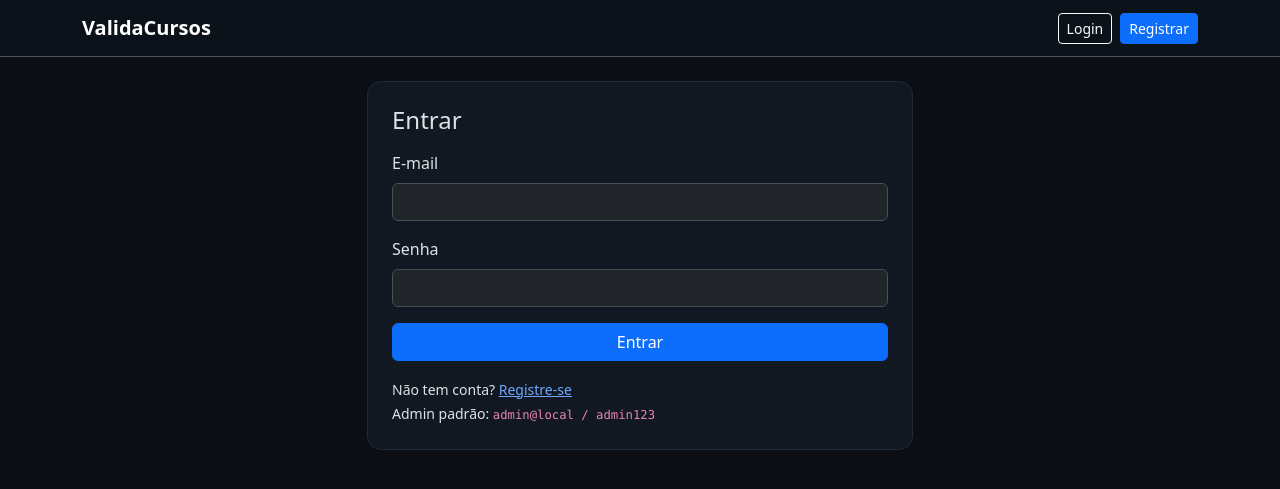
After one commit to davigouvea/validacursos, a Flask app: page /login in a window 1280 px wide. The commit adds this page. Shown: the top 489 px of the page. Run offline with Flask 3, Linux system fonts and the light colour scheme; some libraries are stand-ins or nearby versions.

Commit message:
Tela de login arrumada

```diff
--- a/app.py
+++ b/app.py
@@ -2,9 +2,15 @@ import os
 import json
 import uuid
 import joblib
+import sqlite3
 import numpy as np
 import pandas as pd
-from flask import Flask, render_template, request, redirect, url_for, flash, jsonify
+from functools import wraps
+from werkzeug.security import generate_password_hash, check_password_hash
+from flask import (
+    Flask, render_template, request, redirect, url_for,
+    flash, jsonify, session
+)
 from sklearn.model_selection import train_test_split
 from sklearn.preprocessing import StandardScaler
 from sklearn.compose import ColumnTransformer
@@ -15,13 +21,15 @@ from sklearn.tree import DecisionTreeRegressor, DecisionTreeClassifier
 from sklearn.neighbors import KNeighborsRegressor, KNeighborsClassifier
 from sklearn.ensemble import RandomForestRegressor, RandomForestClassifier
 
-# ===================== Configuração básica =====================
-BASE_DIR = os.path.abspath(os.path.dirname(__file__))
+# ===================== Config básica e caminhos =====================
+BASE_DIR  = os.path.abspath(os.path.dirname(__file__))
 UPLOAD_DIR = os.path.join(BASE_DIR, "data", "uploads")
 MODEL_DIR  = os.path.join(BASE_DIR, "models", "store")
+DB_PATH    = os.path.join(BASE_DIR, "data", "app.db")
 
 os.makedirs(UPLOAD_DIR, exist_ok=True)
 os.makedirs(MODEL_DIR,  exist_ok=True)
+os.makedirs(os.path.join(BASE_DIR, "data"), exist_ok=True)
 
 ALLOWED_EXT = {".csv"}
 
@@ -29,7 +37,6 @@ def allowed_file(filename):
     return os.path.splitext(filename)[1].lower() in ALLOWED_EXT
 
 def dataset_path():
-    """ Retorna o último csv salvo, se existir. """
     files = sorted([f for f in os.listdir(UPLOAD_DIR) if f.endswith(".csv")])
     if not files:
         return None
@@ -42,7 +49,64 @@ def load_df():
     df = pd.read_csv(path)
     return df, path
 
-# ===================== Gráficos (Plotly JSON) =====================
+# ===================== DB de usuários (SQLite) =====================
+def get_conn():
+    return sqlite3.connect(DB_PATH)
+
+def init_db():
+    with get_conn() as con:
+        cur = con.cursor()
+        cur.execute("""
+        CREATE TABLE IF NOT EXISTS users (
+            id INTEGER PRIMARY KEY AUTOINCREMENT,
+            name TEXT NOT NULL,
+            email TEXT UNIQUE NOT NULL,
+            password_hash TEXT NOT NULL,
+            role TEXT NOT NULL DEFAULT 'user'
+        );
+        """)
+        # seed admin
+        cur.execute("SELECT id FROM users WHERE email=?", ("admin@local",))
+        if not cur.fetchone():
+            cur.execute(
+                "INSERT INTO users (name, email, password_hash, role) VALUES (?, ?, ?, ?)",
+                ("Administrador", "admin@local", generate_password_hash("admin123"), "admin")
+            )
+        con.commit()
+
+def find_user_by_email(email):
+    with get_conn() as con:
+        cur = con.cursor()
+        cur.execute("SELECT id, name, email, password_hash, role FROM users WHERE email=?", (email,))
+        row = cur.fetchone()
+        if row:
+            return {"id": row[0], "name": row[1], "email": row[2], "password_hash": row[3], "role": row[4]}
+        return None
+
+def find_user_by_id(uid):
+    with get_conn() as con:
+        cur = con.cursor()
+        cur.execute("SELECT id, name, email, role FROM users WHERE id=?", (uid,))
+        row = cur.fetchone()
+        if row:
+            return {"id": row[0], "name": row[1], "email": row[2], "role": row[3]}
+        return None
+
+# ===================== Auth helpers =====================
+def login_required(view_func):
+    @wraps(view_func)
+    def wrapper(*args, **kwargs):
+        if not session.get("user_id"):
+            flash("Faça login para acessar.", "warning")
+            return redirect(url_for("login", next=request.path))
+        return view_func(*args, **kwargs)
+    return wrapper
+
+def current_user():
+    uid = session.get("user_id")
+    return find_user_by_id(uid) if uid else None
+
+# ===================== Plotly (JSON) =====================
 def fig_bar_counts(df, col):
     vc = df[col].value_counts().head(15)
     return {
@@ -54,8 +118,7 @@ def fig_bar_counts(df, col):
         }],
         "layout": {
             "title": f"Distribuição — {col}",
-            "xaxis": {"title": col},
-            "yaxis": {"title": "Contagem"},
+            "xaxis": {"title": col}, "yaxis": {"title": "Contagem"},
             "margin": {"l":50,"r":20,"t":40,"b":80},
             "paper_bgcolor":"#0c121a", "plot_bgcolor":"#0c121a",
             "font":{"color":"#e9eef3"}
@@ -73,8 +136,7 @@ def fig_pie_share(df, col):
         }],
         "layout": {
             "title": f"Participação — {col}",
-            "paper_bgcolor":"#0c121a",
-            "font":{"color":"#e9eef3"}
+            "paper_bgcolor":"#0c121a", "font":{"color":"#e9eef3"}
         }
     }
 
@@ -83,28 +145,21 @@ def fig_scatter(df, x, y, color=None):
     if color and color in df.columns:
         for g, d in df.groupby(color):
             data.append({
-                "type": "scatter",
-                "mode": "markers",
-                "name": str(g),
-                "x": d[x].tolist(),
-                "y": d[y].tolist(),
+                "type": "scatter", "mode": "markers", "name": str(g),
+                "x": d[x].tolist(), "y": d[y].tolist(),
                 "marker": {"size": 9, "line": {"width": 0.5, "color": "#000"}}
             })
     else:
         data.append({
-            "type": "scatter",
-            "mode": "markers",
-            "name": "dados",
-            "x": df[x].tolist(),
-            "y": df[y].tolist(),
+            "type": "scatter", "mode": "markers", "name": "dados",
+            "x": df[x].tolist(), "y": df[y].tolist(),
             "marker": {"size": 9, "color":"#27ae60", "line": {"width": 0.5, "color": "#000"}}
         })
     return {
         "data": data,
         "layout": {
             "title": f"Dispersão — {x} × {y}",
-            "xaxis": {"title": x},
-            "yaxis": {"title": y},
+            "xaxis": {"title": x}, "yaxis": {"title": y},
             "paper_bgcolor":"#0c121a","plot_bgcolor":"#0c121a",
             "font":{"color":"#e9eef3"}
         }
@@ -130,39 +185,28 @@ def fig_corr_heatmap(df):
         }
     }
 
-# ===================== Treino / Predição ML =====================
+# ===================== ML =====================
 def build_model(task, model_name):
     if task == "regressao":
-        if model_name == "LinearRegression":
-            return LinearRegression()
-        if model_name == "DecisionTree":
-            return DecisionTreeRegressor(random_state=42)
-        if model_name == "KNN":
-            return KNeighborsRegressor(n_neighbors=5)
-        if model_name == "RandomForest":
-            return RandomForestRegressor(n_estimators=200, random_state=42)
+        if model_name == "LinearRegression": return LinearRegression()
+        if model_name == "DecisionTree":     return DecisionTreeRegressor(random_state=42)
+        if model_name == "KNN":              return KNeighborsRegressor(n_neighbors=5)
+        if model_name == "RandomForest":     return RandomForestRegressor(n_estimators=200, random_state=42)
     else:
-        if model_name == "LogisticRegression":
-            return LogisticRegression(max_iter=1000)
-        if model_name == "DecisionTree":
-            return DecisionTreeClassifier(random_state=42)
-        if model_name == "KNN":
-            return KNeighborsClassifier(n_neighbors=7)
-        if model_name == "RandomForest":
-            return RandomForestClassifier(n_estimators=300, random_state=42)
+        if model_name == "LogisticRegression": return LogisticRegression(max_iter=1000)
+        if model_name == "DecisionTree":       return DecisionTreeClassifier(random_state=42)
+        if model_name == "KNN":                return KNeighborsClassifier(n_neighbors=7)
+        if model_name == "RandomForest":       return RandomForestClassifier(n_estimators=300, random_state=42)
     raise ValueError("Modelo não suportado")
 
 def infer_task(df, target_col):
-    if pd.api.types.is_numeric_dtype(df[target_col]):
-        return "regressao"
-    return "classificacao"
+    return "regressao" if pd.api.types.is_numeric_dtype(df[target_col]) else "classificacao"
 
 def train_model(df, target_col, features, model_name):
     task = infer_task(df, target_col)
     X = df[features].copy()
     y = df[target_col].copy()
 
-    # Identifica tipos
     num_cols = X.select_dtypes(include=["number"]).columns.tolist()
     cat_cols = [c for c in X.columns if c not in num_cols]
 
@@ -177,7 +221,6 @@ def train_model(df, target_col, features, model_name):
     model = build_model(task, model_name)
     pipe = Pipeline(steps=[("prep", pre), ("model", model)])
 
-    # Split
     X_train, X_test, y_train, y_test = train_test_split(
         X, y, test_size=0.25, random_state=42, stratify=y if task=="classificacao" else None
     )
@@ -185,30 +228,17 @@ def train_model(df, target_col, features, model_name):
     y_pred = pipe.predict(X_test)
 
     if task == "regressao":
-        metrics = {
-            "r2": round(float(r2_score(y_test, y_pred)), 4),
-            "mae": round(float(mean_absolute_error(y_test, y_pred)), 4)
-        }
+        metrics = {"r2": round(float(r2_score(y_test, y_pred)),4),
+                   "mae": round(float(mean_absolute_error(y_test, y_pred)),4)}
     else:
-        if pd.api.types.is_numeric_dtype(y_test):
-            y_bin = y_test
-        else:
-            y_bin = y_test
-        metrics = {
-            "acc": round(float(accuracy_score(y_test, y_pred)), 4),
-            "f1": round(float(f1_score(y_test, y_pred, average="weighted")), 4)
-        }
+        metrics = {"acc": round(float(accuracy_score(y_test, y_pred)),4),
+                   "f1":  round(float(f1_score(y_test, y_pred, average="weighted")),4)}
 
-    # Persistência
     model_id = f"{model_name}_{uuid.uuid4().hex[:8]}"
     joblib.dump({
-        "pipeline": pipe,
-        "task": task,
-        "target": target_col,
-        "features": features,
-        "metrics": metrics
+        "pipeline": pipe, "task": task, "target": target_col,
+        "features": features, "metrics": metrics
     }, os.path.join(MODEL_DIR, f"{model_id}.joblib"))
-
     return model_id, metrics, task
 
 def list_models():
@@ -234,22 +264,65 @@ def predict_with_model(model_id, payload):
     if not os.path.exists(pth):
         return {"error": "modelo não encontrado"}
     meta = joblib.load(pth)
-    pipe = meta["pipeline"]
-    task = meta["task"]
-    feats = meta["features"]
-
+    pipe = meta["pipeline"]; feats = meta["features"]; task = meta["task"]
     X = pd.DataFrame([payload])[feats]
     pred = pipe.predict(X)[0]
-    return {
-        "task": task,
-        "prediction": float(pred) if isinstance(pred, (np.floating, float, int)) else str(pred)
-    }
+    return {"task": task, "prediction": float(pred) if isinstance(pred, (np.floating, float, int)) else str(pred)}
 
-# ===================== Flask =====================
+# ===================== Flask App =====================
 app = Flask(__name__)
 app.secret_key = "validacursos-secret"
+init_db()  # cria DB e usuário admin
 
+# -------- Autenticação --------
+@app.route("/login", methods=["GET", "POST"])
+def login():
+    if request.method == "POST":
+        email = request.form.get("email","").strip().lower()
+        pwd   = request.form.get("password","")
+        user = find_user_by_email(email)
+        if not user or not check_password_hash(user["password_hash"], pwd):
+            flash("Credenciais inválidas.", "danger")
+            return redirect(url_for("login"))
+        session["user_id"] = user["id"]
+        session["user_name"] = user["name"]
+        session["user_role"] = user["role"]
+        flash(f"Bem-vindo, {user['name']}!", "success")
+        return redirect(request.args.get("next") or url_for("home"))
+    return render_template("auth_login.html")
+
+@app.route("/register", methods=["GET", "POST"])
+def register():
+    if request.method == "POST":
+        name  = request.form.get("name","").strip()
+        email = request.form.get("email","").strip().lower()
+        pwd   = request.form.get("password","")
+        if not name or not email or not pwd:
+            flash("Preencha todos os campos.", "warning")
+            return redirect(url_for("register"))
+        if find_user_by_email(email):
+            flash("E-mail já cadastrado.", "danger")
+            return redirect(url_for("register"))
+        with get_conn() as con:
+            cur = con.cursor()
+            cur.execute(
+                "INSERT INTO users (name, email, password_hash, role) VALUES (?, ?, ?, ?)",
+                (name, email, generate_password_hash(pwd), "user")
+            )
+            con.commit()
+        flash("Cadastro realizado. Faça login.", "success")
+        return redirect(url_for("login"))
+    return render_template("auth_register.html")
+
+@app.get("/logout")
+def logout():
+    session.clear()
+    flash("Sessão encerrada.", "info")
+    return redirect(url_for("login"))
+
+# -------- Páginas principais (protegidas) --------
 @app.route("/", methods=["GET"])
+@login_required
 def home():
     df, path = load_df()
     have_data = df is not None
@@ -260,9 +333,10 @@ def home():
                            have_data=have_data,
                            path=os.path.basename(path) if path else None,
                            cols=cols, cat_cols=cat_cols, num_cols=num_cols,
-                           models=list_models())
+                           models=list_models(), user=current_user())
 
 @app.post("/upload")
+@login_required
 def upload():
     if "file" not in request.files:
         flash("Nenhum arquivo enviado.", "danger")
@@ -276,57 +350,48 @@ def upload():
         return redirect(url_for("home"))
     dest = os.path.join(UPLOAD_DIR, f"dataset_{uuid.uuid4().hex[:8]}.csv")
     f.save(dest)
-    flash("Upload realizado com sucesso. Dataset atualizado (modelo pode ser re-treinado).", "success")
+    flash("Upload realizado com sucesso. Dataset atualizado.", "success")
     return redirect(url_for("home"))
 
 @app.get("/dashboard")
+@login_required
 def dashboard():
     df, _ = load_df()
     if df is None:
         flash("Carregue um CSV para visualizar o dashboard.", "warning")
         return redirect(url_for("home"))
 
-    # Seleções padrão
     all_cols = df.columns.tolist()
     num_cols = df.select_dtypes(include=["number"]).columns.tolist()
     cat_cols = [c for c in all_cols if c not in num_cols]
 
-    # Gráficos default
     pie_json = json.dumps(fig_pie_share(df, cat_cols[0])) if cat_cols else None
     bar_json = json.dumps(fig_bar_counts(df, cat_cols[0])) if cat_cols else None
-    scatter_json = json.dumps(
-        fig_scatter(df, num_cols[0], num_cols[1], color=cat_cols[0] if cat_cols else None)
-    ) if len(num_cols) >= 2 else None
-    corr_json = json.dumps(fig_corr_heatmap(df)) if fig_corr_heatmap(df) else None
+    scatter_json = json.dumps(fig_scatter(df, num_cols[0], num_cols[1], color=cat_cols[0] if cat_cols else None)) if len(num_cols)>=2 else None
+    corr = fig_corr_heatmap(df)
+    corr_json = json.dumps(corr) if corr else None
 
     return render_template("dashboard.html",
                            cols=all_cols, num_cols=num_cols, cat_cols=cat_cols,
                            pie_json=pie_json, bar_json=bar_json,
                            scatter_json=scatter_json, corr_json=corr_json,
-                           models=list_models())
+                           models=list_models(), user=current_user())
 
 @app.post("/chart")
+@login_required
 def chart():
-    """Retorna JSON do gráfico solicitado (dinâmico p/ filtros)."""
     df, _ = load_df()
     if df is None: return jsonify({"error": "Sem dados"}), 400
     payload = request.get_json()
     kind = payload.get("kind")
-
-    if kind == "bar":
-        col = payload.get("col")
-        return jsonify(fig_bar_counts(df, col))
-    if kind == "pie":
-        col = payload.get("col")
-        return jsonify(fig_pie_share(df, col))
-    if kind == "scatter":
-        x = payload.get("x"); y = payload.get("y"); color = payload.get("color")
-        return jsonify(fig_scatter(df, x, y, color))
-    if kind == "corr":
-        return jsonify(fig_corr_heatmap(df))
+    if kind == "bar":     return jsonify(fig_bar_counts(df, payload.get("col")))
+    if kind == "pie":     return jsonify(fig_pie_share(df,  payload.get("col")))
+    if kind == "scatter": return jsonify(fig_scatter(df, payload.get("x"), payload.get("y"), payload.get("color")))
+    if kind == "corr":    return jsonify(fig_corr_heatmap(df))
     return jsonify({"error":"gráfico não suportado"}), 400
 
 @app.post("/train")
+@login_required
 def train():
     df, _ = load_df()
     if df is None:
@@ -346,6 +411,7 @@ def train():
     return jsonify({"model_id": model_id, "metrics": metrics, "task": task})
 
 @app.post("/predict")
+@login_required
 def predict():
     data = request.get_json()
     model_id = data.get("model_id")
@@ -354,6 +420,14 @@ def predict():
         return jsonify({"error":"Informe model_id"}), 400
     return jsonify(predict_with_model(model_id, payload))
 
+# ---- 404/500 simples ----
+@app.errorhandler(404)
+def not_found(e):
+    return render_template("base.html", **{"message":"Página não encontrada."}), 404
+
+@app.errorhandler(500)
+def server_error(e):
+    return render_template("base.html", **{"message":"Erro interno. Tente novamente."}), 500
+
 if __name__ == "__main__":
-    # Rodar:  python app.py
     app.run(host="0.0.0.0", port=5000, debug=True)
--- /dev/null
+++ b/templates/auth_login.html
@@ -0,0 +1,25 @@
+{% extends "base.html" %}
+{% block content %}
+<div class="row justify-content-center">
+  <div class="col-md-6">
+    <div class="card p-4">
+      <h4 class="mb-3">Entrar</h4>
+      <form method="post">
+        <div class="mb-3">
+          <label class="form-label">E-mail</label>
+          <input type="email" name="email" class="form-control" required>
+        </div>
+        <div class="mb-3">
+          <label class="form-label">Senha</label>
+          <input type="password" name="password" class="form-control" required>
+        </div>
+        <button class="btn btn-primary w-100">Entrar</button>
+      </form>
+      <div class="mt-3">
+        <small>Não tem conta? <a href="{{ url_for('register') }}">Registre-se</a></small><br>
+        <small>Admin padrão: <code>admin@local / admin123</code></small>
+      </div>
+    </div>
+  </div>
+</div>
+{% endblock %}
--- a/templates/base.html
+++ b/templates/base.html
@@ -12,9 +12,16 @@
 <nav class="navbar navbar-expand-lg border-bottom">
   <div class="container">
     <a class="navbar-brand fw-bold" href="{{ url_for('home') }}">ValidaCursos</a>
-    <div>
-      <a class="btn btn-outline-light btn-sm me-2" href="{{ url_for('home') }}">Upload</a>
-      <a class="btn btn-primary btn-sm" href="{{ url_for('dashboard') }}">Dashboard</a>
+    <div class="d-flex gap-2">
+      {% if session.get('user_id') %}
+        <span class="navbar-text me-2">Olá, {{ session.get('user_name') }}</span>
+        <a class="btn btn-outline-light btn-sm" href="{{ url_for('home') }}">Upload</a>
+        <a class="btn btn-primary btn-sm" href="{{ url_for('dashboard') }}">Dashboard</a>
+        <a class="btn btn-danger btn-sm" href="{{ url_for('logout') }}">Sair</a>
+      {% else %}
+        <a class="btn btn-outline-light btn-sm" href="{{ url_for('login') }}">Login</a>
+        <a class="btn btn-primary btn-sm" href="{{ url_for('register') }}">Registrar</a>
+      {% endif %}
     </div>
   </div>
 </nav>
@@ -22,11 +29,9 @@
 <main class="container my-4">
   {% with messages = get_flashed_messages(with_categories=true) %}
     {% if messages %}
-      <div>
-        {% for category, message in messages %}
-          <div class="alert alert-{{category}}">{{ message }}</div>
-        {% endfor %}
-      </div>
+      {% for category, message in messages %}
+        <div class="alert alert-{{category}}">{{ message }}</div>
+      {% endfor %}
     {% endif %}
   {% endwith %}
   {% block content %}{% endblock %}
```
Also changed, not shown: templates/auth_register.html (added, +28 -0 lines), data/app.db (added).
